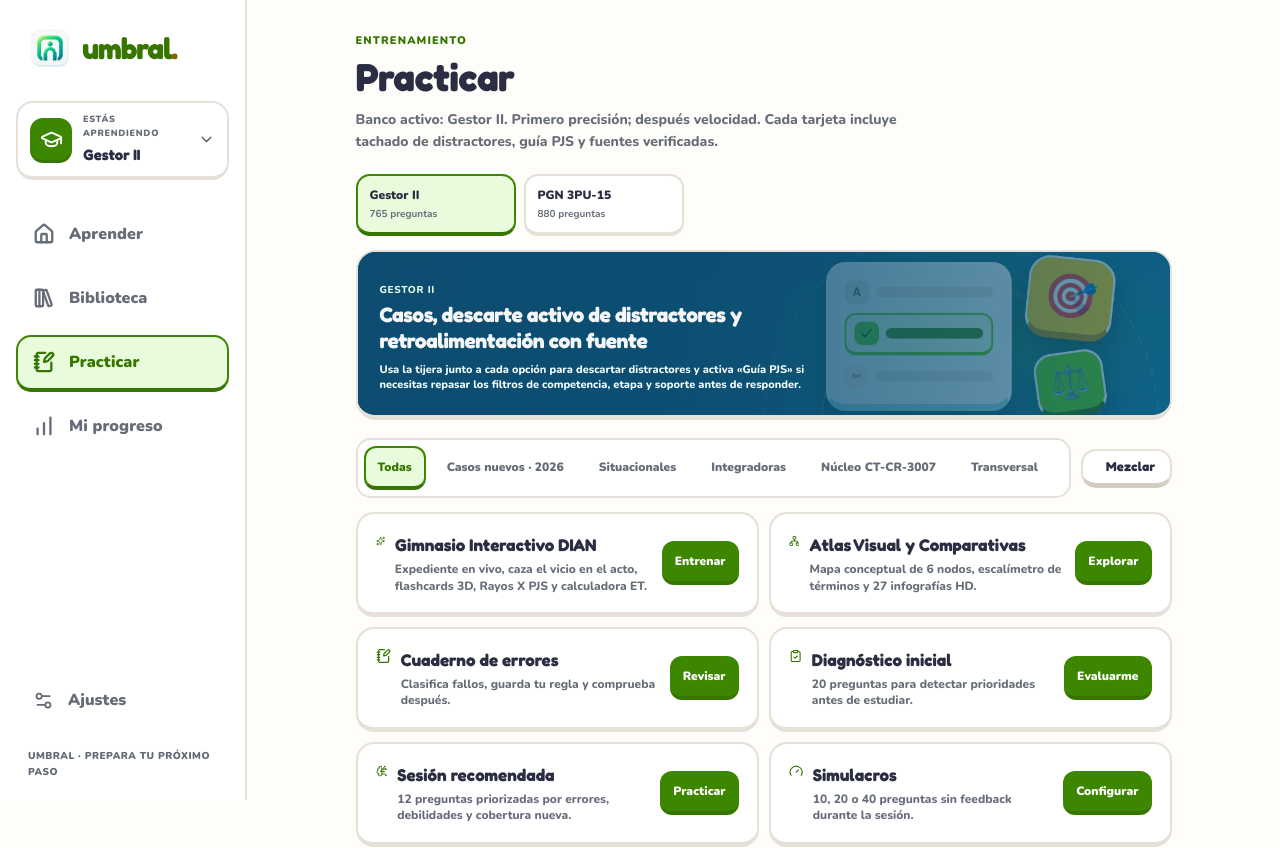
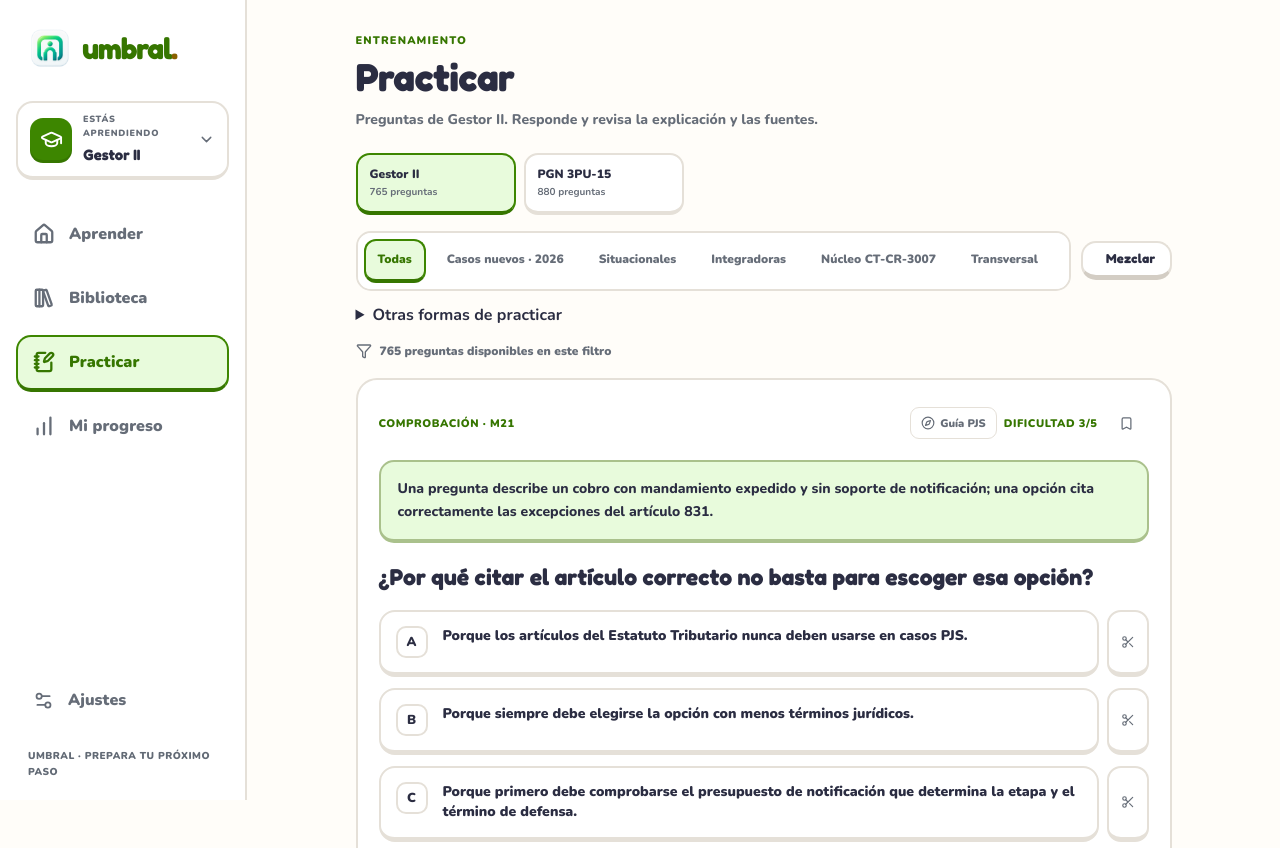
Before and after one commit to yefercode25/umbral, a React (Vite) app: page /practice in a window 1280 px wide. Shown: the top 848 px of the page. Built offline with nearby package versions, Linux system fonts and the light colour scheme.

Commit message:
refactor(ux): simplifica PracticePage.tsx

```diff
--- a/src/features/practice/PracticePage.tsx
+++ b/src/features/practice/PracticePage.tsx
@@ -1,6 +1,6 @@
 import type { CSSProperties } from 'react'
 import { useEffect, useMemo, useState } from 'react'
-import { BookOpenCheck, BrainCircuit, ClipboardCheck, Filter, Gauge, Network, NotebookPen, Route, Shuffle, Sparkles } from 'lucide-react'
+import { BookOpenCheck, BrainCircuit, ClipboardCheck, Filter, Gauge, NotebookPen, Route, Shuffle, Sparkles } from 'lucide-react'
 import { Link, useSearchParams } from 'react-router-dom'
 import { QuestionCard } from '../../components/learning/QuestionCard'
 import { Button } from '../../components/ui/Button'
@@ -19,6 +19,7 @@ export function PracticePage() {
   const [searchParams, setSearchParams] = useSearchParams()
   const course = getCourseFromSearchParams(searchParams)
   const requestedMode = searchParams.get('mode') as Mode | null
+  const selectedModule = course.modules.find((item) => item.id === searchParams.get('module'))
   const mode: Mode = requestedMode && modes.includes(requestedMode) ? requestedMode : 'all'
   const [seed, setSeed] = useState(0)
   const [visibleCount, setVisibleCount] = useState(20)
@@ -35,6 +36,7 @@ export function PracticePage() {
 
   const questions = useMemo(() => {
     const filtered = course.questions.filter((question) => {
+      if (selectedModule && question.moduleId !== selectedModule.id) return false
       if (mode === 'all') return true
       if (mode === 'advanced') return question.id.startsWith('q-goa26-') || question.id.startsWith('q-master-2026-') || question.id.startsWith('q-transversal-2026-')
       if (mode === 'pjs') return question.type === 'pjs'
@@ -46,11 +48,11 @@ export function PracticePage() {
       return Boolean(error && !error.resolvedAt)
     })
     return deterministicOrder(filtered, `practice:${course.id}:${seed}`, (question) => question.id)
-  }, [course, coreModules, mode, progress, seed, transversalModules])
+  }, [course, coreModules, mode, progress, seed, selectedModule, transversalModules])
 
   useEffect(() => {
     setVisibleCount(20)
-  }, [course.id, mode, seed])
+  }, [course.id, mode, seed, selectedModule?.id])
 
   const visibleQuestions = useMemo(() => questions.slice(0, visibleCount), [questions, visibleCount])
   const hasIntegrated = course.questions.some((question) => question.integrated)
@@ -58,7 +60,7 @@ export function PracticePage() {
   const hasCaseLabs = config?.hasCaseLabs !== false
 
   return <div className="page page--narrow" style={{ '--course-accent': course.accent } as CSSProperties}>
-    <PageHeader eyebrow="Entrenamiento" title="Practicar" subtitle={`Banco activo: ${course.shortTitle}. Primero precisión; después velocidad. Cada tarjeta incluye tachado de distractores, guía PJS y fuentes verificadas.`} />
+    <PageHeader eyebrow="Entrenamiento" title={selectedModule ? `Practicar · ${selectedModule.code}` : 'Practicar'} subtitle={selectedModule ? selectedModule.title : `Preguntas de ${course.shortTitle}. Responde y revisa la explicación y las fuentes.`} />
 
     <nav className={styles.courseScope} aria-label="Curso para practicar">
       {courses.map((item) => <Link key={item.id} to={withCourse('/practice', item)} className={item.id === course.id ? styles.courseScopeActive : ''}>
@@ -66,14 +68,7 @@ export function PracticePage() {
       </Link>)}
     </nav>
 
-    <section className={styles.visualIntro} aria-label="Práctica aplicada">
-      <div className={styles.visualCopy}>
-        <span>{course.shortTitle}</span>
-        <strong>Casos, descarte activo de distractores y retroalimentación con fuente</strong>
-        <p>Usa la tijera junto a cada opción para descartar distractores y activa «Guía PJS» si necesitas repasar los filtros de competencia, etapa y soporte antes de responder.</p>
-      </div>
-      <img src="/media/editorial/practice-adaptive.webp" alt="" aria-hidden="true" loading="lazy" decoding="async" />
-    </section>
+    {selectedModule && <div className={styles.moduleScope}><span>Solo preguntas de {selectedModule.title}</span><Link to={withCourse('/practice', course)}>Ver banco completo</Link></div>}
 
     <div className={styles.toolbar}>
       <div className={styles.segment} aria-label="Filtro de práctica">
@@ -89,20 +84,16 @@ export function PracticePage() {
       <Button variant="secondary" size="sm" icon={<Shuffle size={15}/>} onClick={() => setSeed((value) => value + 1)}>Mezclar</Button>
     </div>
 
-    <div className={styles.practiceModes}>
+    <details className={styles.modeDisclosure}><summary>Otras formas de practicar</summary><div className={styles.practiceModes}>
       {course.id === 'dian-2676-gestor-ii' && (
         <div className={styles.examCta}><div><Sparkles size={18}/><span><strong>Gimnasio Interactivo DIAN</strong><small>Expediente en vivo, caza el vicio en el acto, flashcards 3D, Rayos X PJS y calculadora ET.</small></span></div><Link to="/practice/workout">Entrenar</Link></div>
-      )}
-      {course.id === 'dian-2676-gestor-ii' && (
-        <div className={styles.examCta}><div><Network size={18}/><span><strong>Atlas Visual y Comparativas</strong><small>Mapa conceptual de 6 nodos, escalímetro de términos y 27 infografías HD.</small></span></div><Link to="/library?tab=mapas">Explorar</Link></div>
       )}
       <div className={styles.examCta}><div><NotebookPen size={18}/><span><strong>Cuaderno de errores</strong><small>Clasifica fallos, guarda tu regla y comprueba después.</small></span></div><Link to={withCourse('/practice/errors', course)}>Revisar</Link></div>
       <div className={styles.examCta}><div><ClipboardCheck size={18}/><span><strong>Diagnóstico inicial</strong><small>20 preguntas para detectar prioridades antes de estudiar.</small></span></div><Link to={withCourse('/practice/diagnostic', course)}>Evaluarme</Link></div>
       <div className={styles.examCta}><div><BrainCircuit size={18}/><span><strong>Sesión recomendada</strong><small>12 preguntas priorizadas por errores, debilidades y cobertura nueva.</small></span></div><Link to={withCourse('/practice/adaptive', course)}>Practicar</Link></div>
       <div className={styles.examCta}><div><Gauge size={18}/><span><strong>Simulacros</strong><small>10, 20 o 40 preguntas sin feedback durante la sesión.</small></span></div><Link to={withCourse('/practice/mock', course)}>Configurar</Link></div>
       {hasCaseLabs ? <div className={styles.examCta}><div><Route size={18}/><span><strong>Casos integradores</strong><small>Expedientes largos que cruzan varios módulos del curso.</small></span></div><Link to={withCourse('/practice/cases', course)}>Resolver</Link></div> : null}
-      <div className={styles.examCta}><div><BookOpenCheck size={18}/><span><strong>Volver al contenido</strong><small>Revisa los módulos antes de seguir entrenando.</small></span></div><Link to={`/courses/${course.slug}`}>Curso</Link></div>
-    </div>
+    </div></details>
 
     <div className={styles.summary}><Filter size={16}/><span>{questions.length} preguntas disponibles en este filtro</span></div>
     <div className={styles.list}>
```
